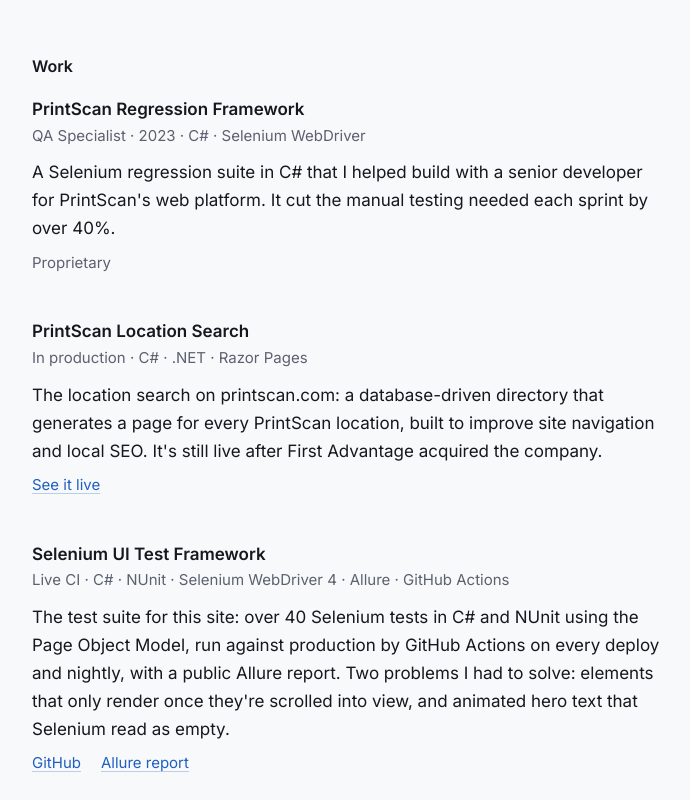
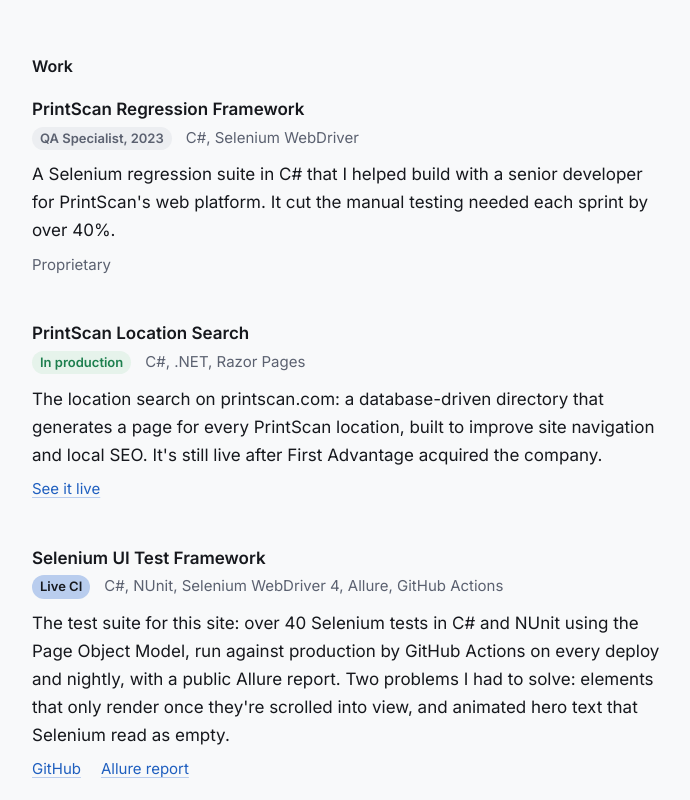
Before and after one commit to logangarbacki/react-portfolio-website, a React (Vite) app: page / in a window 1280 px wide. Shown: the part 920-1720 px from the top of the page, without its empty margins (288-978 px from the left). Built offline with nearby package versions, Linux system fonts and the light colour scheme; no server answers.

Commit message:
Tag project statuses and list stacks plainly

```diff
--- a/src/components/Projects.css
+++ b/src/components/Projects.css
@@ -7,9 +7,26 @@
 }
 
 .project-meta {
-  margin-top: 2px;
+  margin-top: 4px;
+  display: flex;
+  flex-wrap: wrap;
+  align-items: baseline;
+  gap: 2px 14px;
   font-size: 15px;
   color: var(--muted);
+}
+.project-status {
+  font-size: 13px;
+  font-weight: 600;
+  padding: 1px 8px;
+  border-radius: 999px;
+  background: var(--off-tint);
+  color: var(--muted);
+}
+.project-status.pass { background: var(--pass-tint); color: var(--pass); }
+.project-status.accent { background: var(--accent-soft); color: var(--text); }
+@media (prefers-color-scheme: dark) {
+  .project-status.accent { color: var(--text); }
 }
 
 .project-desc { margin-top: 10px; }
--- a/src/components/Projects.jsx
+++ b/src/components/Projects.jsx
@@ -4,8 +4,9 @@ import { useReveal } from '../hooks/useReveal.js';
 const PROJECTS = [
   {
     title: 'PrintScan Regression Framework',
-    status: 'QA Specialist · 2023',
-    stack: 'C# · Selenium WebDriver',
+    status: 'QA Specialist, 2023',
+    tone: 'muted',
+    stack: 'C#, Selenium WebDriver',
     desc: (
       <>
         A Selenium regression suite in C# that I helped build with a senior
@@ -18,7 +19,8 @@ const PROJECTS = [
   {
     title: 'PrintScan Location Search',
     status: 'In production',
-    stack: 'C# · .NET · Razor Pages',
+    tone: 'pass',
+    stack: 'C#, .NET, Razor Pages',
     desc: (
       <>
         The location search on printscan.com: a database-driven directory that
@@ -34,7 +36,8 @@ const PROJECTS = [
   {
     title: 'Selenium UI Test Framework',
     status: 'Live CI',
-    stack: 'C# · NUnit · Selenium WebDriver 4 · Allure · GitHub Actions',
+    tone: 'accent',
+    stack: 'C#, NUnit, Selenium WebDriver 4, Allure, GitHub Actions',
     desc: (
       <>
         The test suite for this site: over 40 Selenium tests in C# and NUnit
@@ -52,7 +55,8 @@ const PROJECTS = [
   {
     title: 'Lead Generation Tool',
     status: 'Personal project',
-    stack: 'Next.js · TypeScript · Supabase · Google Places API · OpenRouter',
+    tone: 'muted',
+    stack: 'Next.js, TypeScript, Supabase, Google Places API, OpenRouter',
     desc: (
       <>
         A tool that finds local businesses with no website. It pulls listings
@@ -79,8 +83,7 @@ export default function Projects() {
           <h3 className="project-title" data-testid={`project-${i + 1}-title`}>{p.title}</h3>
           {/* The test suite finds the stack and description by class name. */}
           <p className="project-meta">
-            <span data-testid={`project-${i + 1}-status`}>{p.status}</span>
-            {' · '}
+            <span className={`project-status ${p.tone}`} data-testid={`project-${i + 1}-status`}>{p.status}</span>
             <span className="project-stack">{p.stack}</span>
           </p>
           <p className="project-desc">{p.desc}</p>
```
